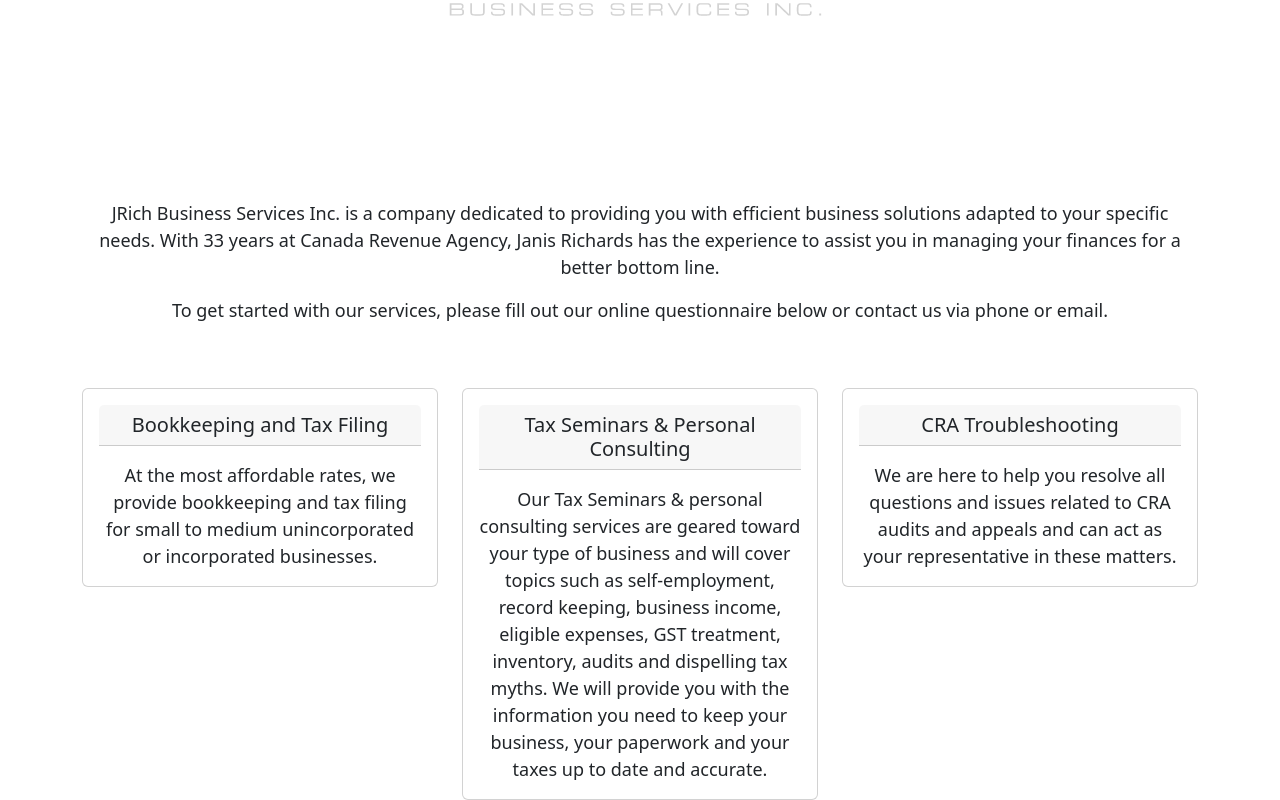
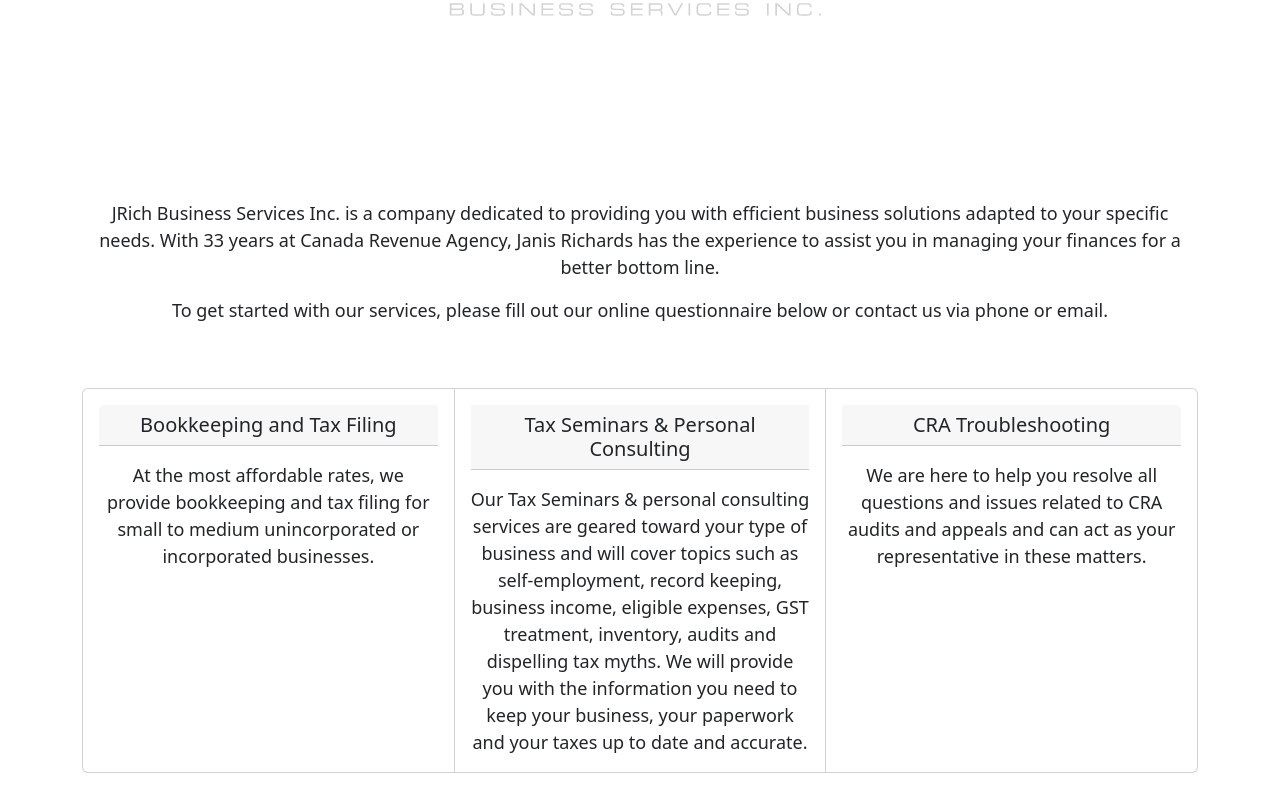
Before and after one commit to caitlincroteau/jrich-business-services, a React (Create React App) app: page / in a window 1280 px wide. Shown: the part 337-1137 px from the top of the page. After the commit the page ends 1110 px from the top, so only its background shows below. Built offline with nearby package versions, Linux system fonts and the light colour scheme.

Commit message:
add services to CardGroup

```diff
--- a/src/components/Services.jsx
+++ b/src/components/Services.jsx
@@ -2,13 +2,13 @@
 import Row from "react-bootstrap/Row";
 import Col from "react-bootstrap/Col";
 import Card from "react-bootstrap/Card";
+import { CardGroup } from "react-bootstrap";
 
 export default function Services(props) {
   return (
     <Container fluid="md" className="text align-text center pt-5">
-      <Row>
-        <Col>
-          <Card >
+      <CardGroup>
+          <Card className="">
             <Card.Body>
             <Card.Header as="h5">Bookkeeping and Tax Filing</Card.Header>
               <Card.Text className="pt-3">
@@ -18,8 +18,6 @@
               </Card.Text>
             </Card.Body>
           </Card>
-        </Col>
-        <Col>
           <Card>
             <Card.Body>
               <Card.Header as="h5">Tax Seminars & Personal Consulting</Card.Header>
@@ -34,8 +32,7 @@
               </Card.Text>
             </Card.Body>
           </Card>
-        </Col>
-        <Col>
+
           <Card>
             <Card.Body>
             <Card.Header as="h5">CRA Troubleshooting</Card.Header>
@@ -46,8 +43,8 @@
               </Card.Text>
             </Card.Body>
           </Card>
-        </Col>
-      </Row>
+          </CardGroup>
+
     </Container>
   );
 }
```
